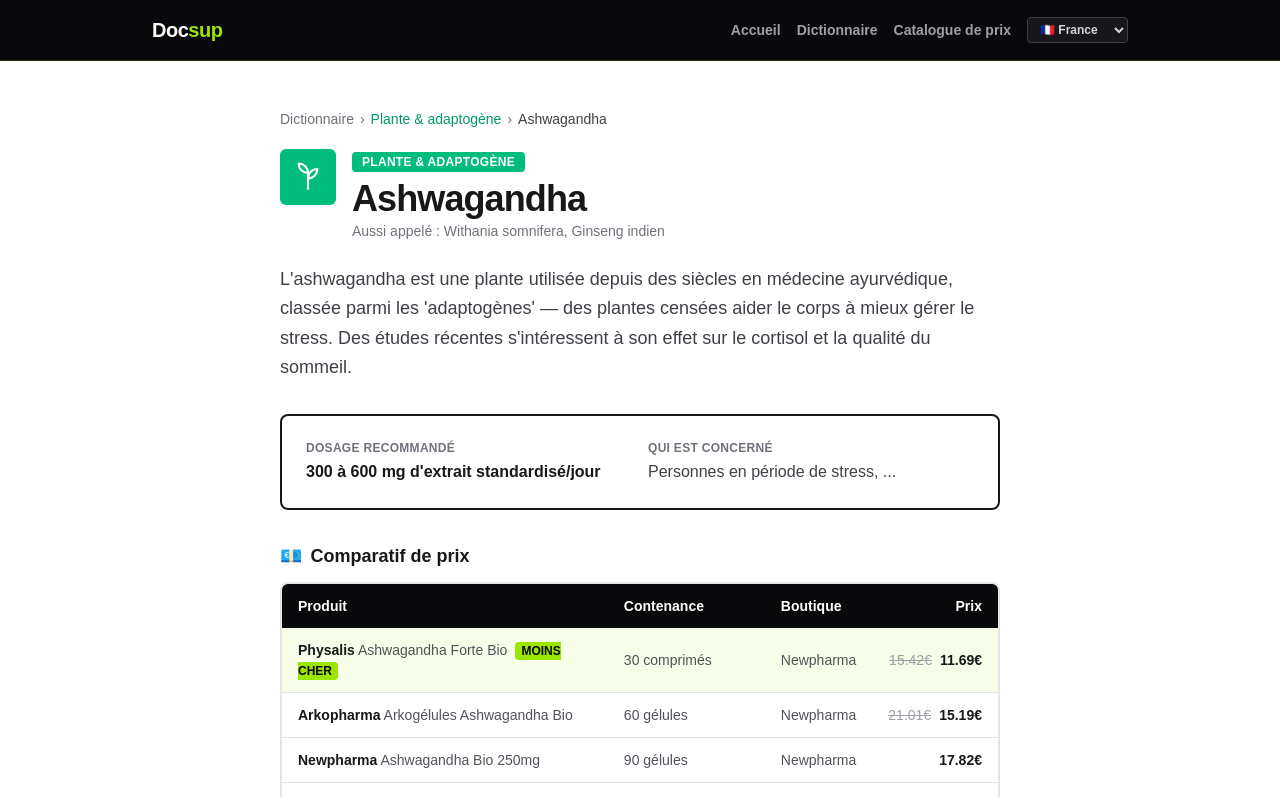
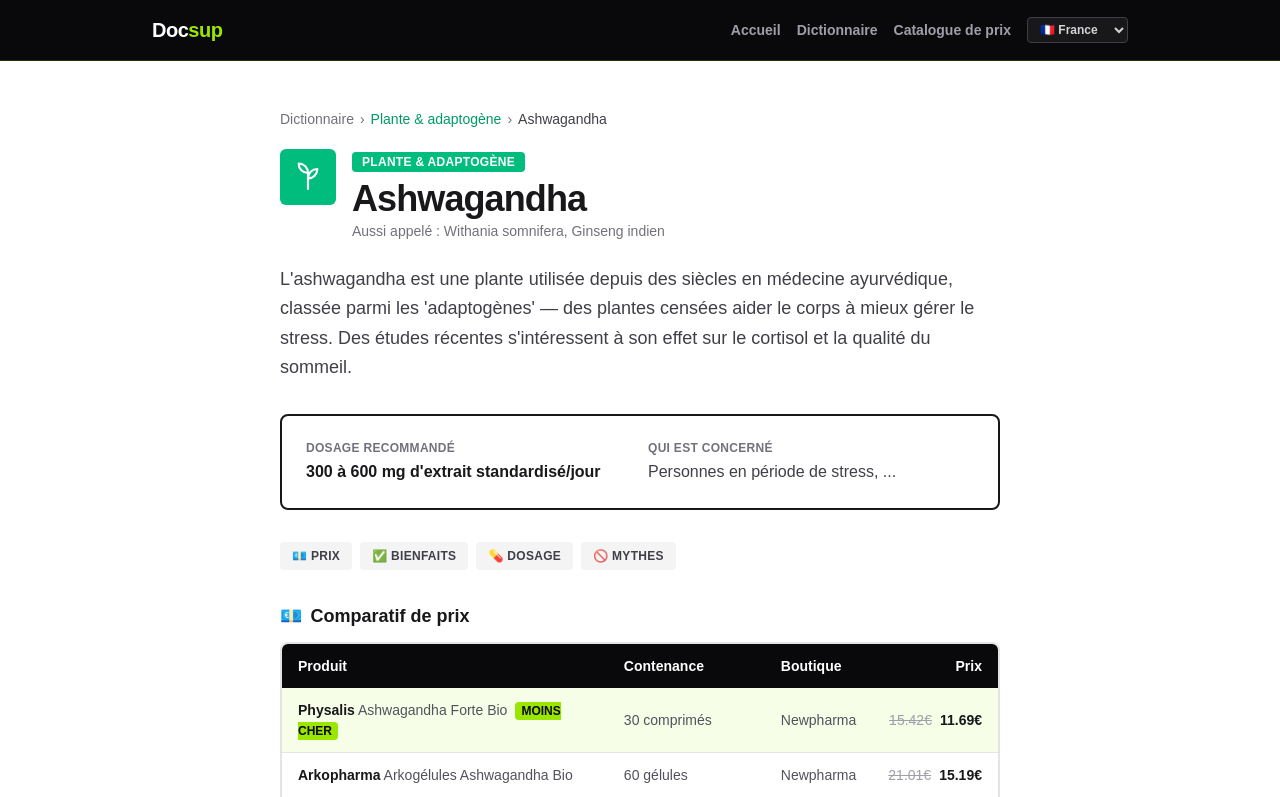
Before and after one commit to HugoDil/docsup, a Next.js app: page /dictionnaire/ashwagandha in a window 1280 px wide. Shown: the top 797 px of the page. Built offline with nearby package versions, Linux system fonts and the light colour scheme.

Commit message:
Extend design polish to detail and catalogue pages
- Add glow decoration to the catalogue page hero for consistency
- Add a quick-jump anchor nav (prix/bienfaits/dosage/mythes) to
  supplement detail pages, so long fiches are easier to skim and
  encourage sticking around rather than bouncing

```diff
--- a/src/app/catalogue/page.tsx
+++ b/src/app/catalogue/page.tsx
@@ -17,8 +17,12 @@
 
   return (
     <div>
-      <section className="bg-zinc-950">
-        <div className="mx-auto max-w-5xl px-6 py-16 text-center">
+      <section className="relative overflow-hidden bg-zinc-950">
+        <div
+          aria-hidden="true"
+          className="absolute left-1/2 top-0 h-[400px] w-[700px] -translate-x-1/2 rounded-full bg-gradient-to-r from-lime-500/20 via-emerald-500/15 to-transparent blur-3xl"
+        />
+        <div className="relative mx-auto max-w-5xl px-6 py-16 text-center">
           <span className="inline-flex items-center gap-2 rounded-sm bg-lime-400 px-3 py-1 text-xs font-black uppercase tracking-wide text-zinc-950">
             {entries.length} compléments comparés
           </span>
--- a/src/app/dictionnaire/[slug]/page.tsx
+++ b/src/app/dictionnaire/[slug]/page.tsx
@@ -123,13 +123,36 @@
         </div>
       </div>
 
+      {/* Navigation rapide */}
+      <nav className="mt-8 flex flex-wrap gap-2">
+        {catalogue && (
+          <a
+            href="#comparatif-prix"
+            className="rounded-sm bg-zinc-100 px-3 py-1.5 text-xs font-bold uppercase tracking-wide text-zinc-700 transition-colors hover:bg-zinc-200 dark:bg-zinc-800 dark:text-zinc-300 dark:hover:bg-zinc-700"
+          >
+            💶 Prix
+          </a>
+        )}
+        <a href="#bienfaits" className="rounded-sm bg-zinc-100 px-3 py-1.5 text-xs font-bold uppercase tracking-wide text-zinc-700 transition-colors hover:bg-zinc-200 dark:bg-zinc-800 dark:text-zinc-300 dark:hover:bg-zinc-700">
+          ✅ Bienfaits
+        </a>
+        <a href="#dosage" className="rounded-sm bg-zinc-100 px-3 py-1.5 text-xs font-bold uppercase tracking-wide text-zinc-700 transition-colors hover:bg-zinc-200 dark:bg-zinc-800 dark:text-zinc-300 dark:hover:bg-zinc-700">
+          💊 Dosage
+        </a>
+        {supplement.mythes.length > 0 && (
+          <a href="#mythes" className="rounded-sm bg-zinc-100 px-3 py-1.5 text-xs font-bold uppercase tracking-wide text-zinc-700 transition-colors hover:bg-zinc-200 dark:bg-zinc-800 dark:text-zinc-300 dark:hover:bg-zinc-700">
+            🚫 Mythes
+          </a>
+        )}
+      </nav>
+
       {catalogue && (
         <Section id="comparatif-prix" titre="Comparatif de prix" icone="💶">
           <PriceTable catalogue={catalogue} />
         </Section>
       )}
 
-      <Section titre="Bienfaits" icone="✅">
+      <Section id="bienfaits" titre="Bienfaits" icone="✅">
         <ul className="list-disc space-y-1 pl-5">
           {supplement.bienfaits.map((b) => (
             <li key={b}>{b}</li>
@@ -137,7 +160,7 @@
         </ul>
       </Section>
 
-      <Section titre="Signes de carence possibles" icone="⚠️">
+      <Section id="carence" titre="Signes de carence possibles" icone="⚠️">
         <ul className="list-disc space-y-1 pl-5">
           {supplement.signesDeCarence.map((s) => (
             <li key={s}>{s}</li>
@@ -145,7 +168,7 @@
         </ul>
       </Section>
 
-      <Section titre="Qui est le plus concerné ?" icone="👥">
+      <Section id="public" titre="Qui est le plus concerné ?" icone="👥">
         <ul className="list-disc space-y-1 pl-5">
           {supplement.publicConcerne.map((p) => (
             <li key={p}>{p}</li>
@@ -153,7 +176,7 @@
         </ul>
       </Section>
 
-      <Section titre="Dosage" icone="💊">
+      <Section id="dosage" titre="Dosage" icone="💊">
         <dl className="space-y-2">
           <div>
             <dt className="text-sm font-semibold text-zinc-500 dark:text-zinc-400">
@@ -175,7 +198,7 @@
         </dl>
       </Section>
 
-      <Section titre="Sources alimentaires" icone="🥗">
+      <Section id="sources" titre="Sources alimentaires" icone="🥗">
         <ul className="list-disc space-y-1 pl-5">
           {supplement.sourcesAlimentaires.map((s) => (
             <li key={s}>{s}</li>
@@ -184,7 +207,7 @@
       </Section>
 
       {supplement.mythes.length > 0 && (
-        <Section titre="Mythes vs réalité" icone="🚫">
+        <Section id="mythes" titre="Mythes vs réalité" icone="🚫">
           <div className="space-y-4">
             {supplement.mythes.map((m) => (
               <div
```
